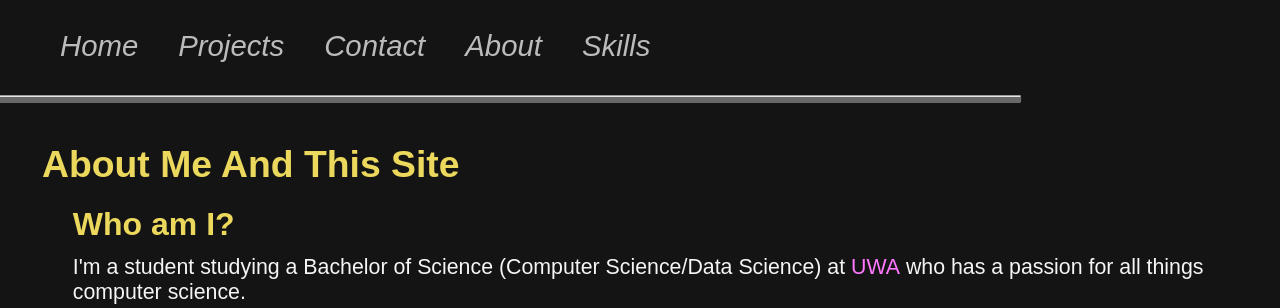
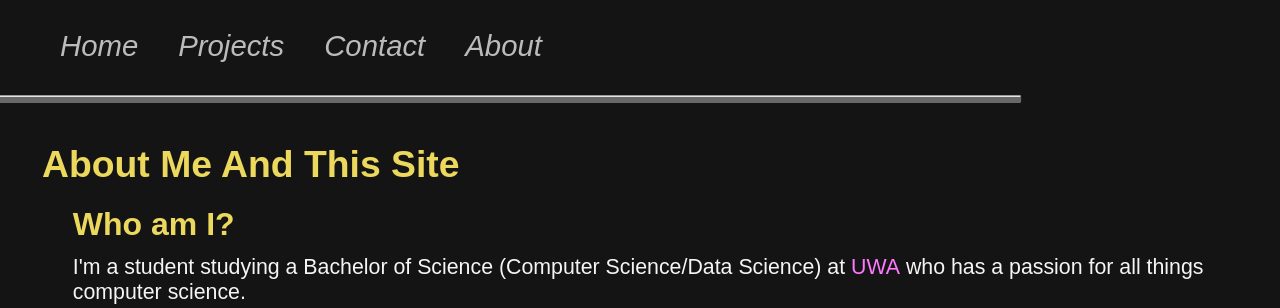
Before and after one commit to cookies-xor-cream/cookies-xor-cream.github.io, a Flask app: page /about in a window 1280 px wide. Shown: the top 308 px of the page. Run offline with Flask 2, Linux system fonts and the light colour scheme; some libraries are stand-ins or nearby versions.

Commit message:
Removed skills page

```diff
--- a/website/app.py
+++ b/website/app.py
@@ -60,7 +60,3 @@ def contact():
 @app.route('/about')
 def about():
 	return render_template("about/about.html")
-
-@app.route('/skills')
-def skills():
-	return render_template("skills/skills.html")
--- a/website/templates/nav.html
+++ b/website/templates/nav.html
@@ -4,7 +4,6 @@
 		<li><a href="/projects">Projects</a></li>
 		<li><a href="/contact">Contact</a></li>
 		<li><a href="/about">About</a></li>
-		<li><a href="/skills">Skills</a></li>
 	</ul>
 
 	<hr class="breaker">
```
